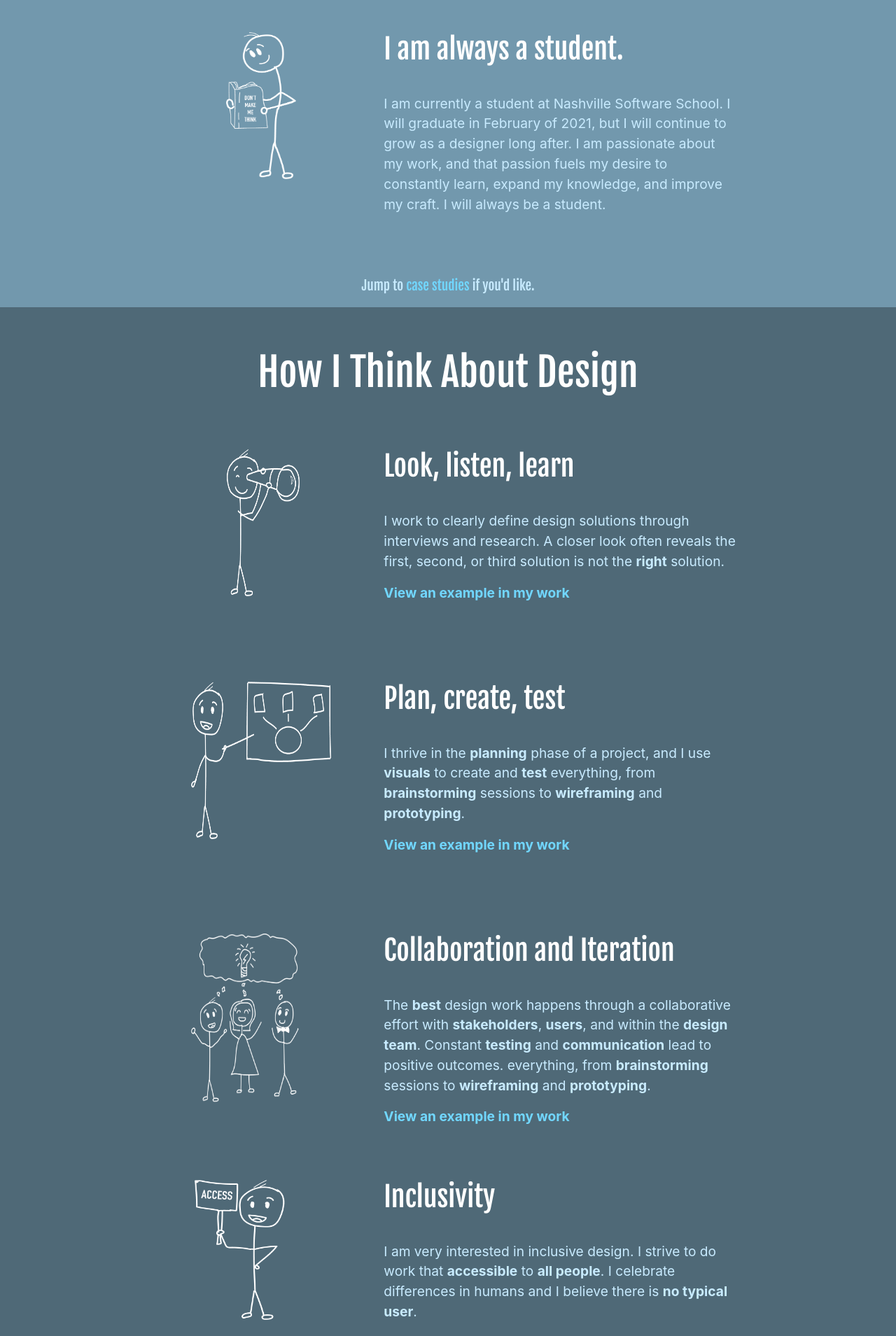
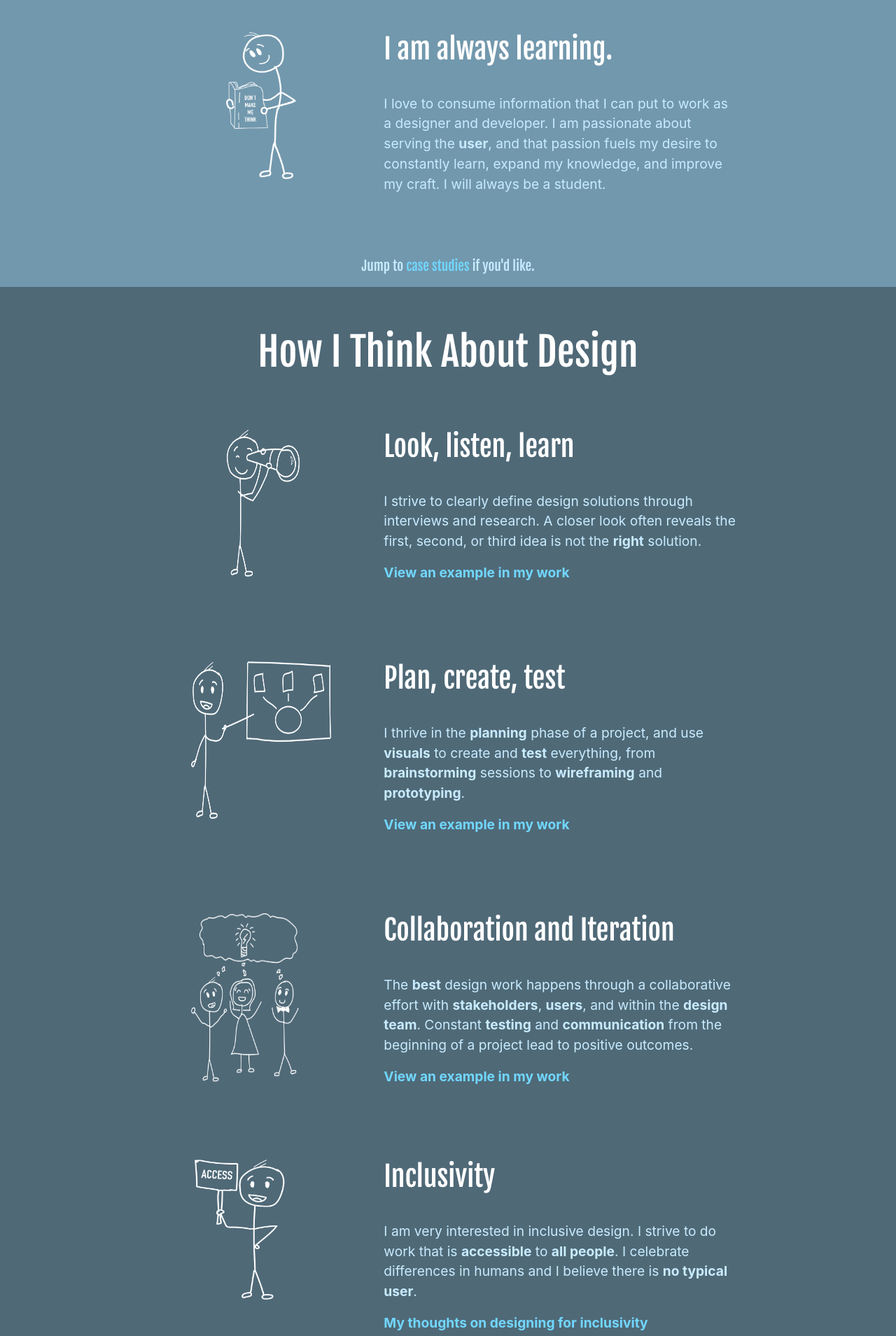
Before and after one commit to Devco2011/Devco2011.github.io, a React (Create React App) app: page /#/ in a window 1280 px wide. Shown: the part 1060-2969 px from the top of the page at 70% size. Built offline with nearby package versions, Linux system fonts and the light colour scheme.

Commit message:
More clean up

```diff
--- a/src/main/About.js
+++ b/src/main/About.js
@@ -38,9 +38,9 @@ export const About = () => {
                     </Col>
                     <Col className="col-12 col-md-5">
                         <div className="about-div">
-                            <h5 className="section-title">I am always a student.</h5>
-                            <ScrollAnimation animateIn="animate__animated animate__fadeIn"><p>I am currently a student at Nashville Software School. I will graduate in February of 2021, but I will
-                            continue to grow as a designer long after. I am passionate about my work, and that passion fuels my
+                            <h5 className="section-title">I am always learning.</h5>
+                            <ScrollAnimation animateIn="animate__animated animate__fadeIn"><p>I love to consume information that I can put to work
+                            as a designer and developer. I am passionate about serving the <strong>user</strong>, and that passion fuels my
                             desire to constantly learn, expand my knowledge, and improve my craft. I will always be a student.
                             </p></ScrollAnimation>
                         </div>
--- a/src/main/InclusivityModal.js
+++ b/src/main/InclusivityModal.js
@@ -11,18 +11,16 @@ export const InclusivityModal = () => {
     return (
         <>
 
-            <HashLink to="#work" onClick={handleShow}><strong>View an example in my work</strong></HashLink>
+            <HashLink to="#work" onClick={handleShow}><strong>My thoughts on designing for inclusivity</strong></HashLink>
 
 
             <Modal show={show} onHide={handleClose} dialogClassName={"primaryModal"}>
                 <Modal.Header closeButton>
-                    <Modal.Title className="modalTitle">COHORT 43 WEBSITE</Modal.Title>
+                    <Modal.Title className="modalTitle">WHY INCLUSIVITY MATTERS TO ME</Modal.Title>
                 </Modal.Header>
-                <Modal.Body className="modalBody"><p>While designing our cohort website, my team and I conducted user testing with multiple users via Zoom, and I was the facilitator of one of those tests.</p>
-                    <p>Ultimately, the feedback we received led to major changes and overall improvement of our design.</p>
-                    <p><a href="https://nss-day-cohort-43.github.io/" target="_blank">
-                        View the Cohort 43 website</a>
-                    </p>
+                <Modal.Body className="modalBody"><p>Obviously, designing for <strong>inclusivity</strong> expands the reach of experiences and products to <strong>more people</strong>. That means more people are able to participate in society, and, therefore,
+                society itself will better reflect the true <strong>diversity</strong> of our planet.</p><p> As a designer, I view it as a <strong>responsibility</strong> to represent that diversity in my work,
+                    by thinking beyond myself, empathizing, exploring, and expanding my own world view.</p>
                 </Modal.Body>
             </Modal>
         </>
--- a/src/main/PlanModal.js
+++ b/src/main/PlanModal.js
@@ -1,5 +1,6 @@
 import { React, useState } from 'react';
 import { HashLink } from 'react-router-hash-link';
+import { Link } from 'react-router-dom';
 import { Modal, Nav } from 'react-bootstrap';
 
 export const PlanModal = () => {
@@ -23,9 +24,10 @@ export const PlanModal = () => {
                     <li>Pencil and paper wireframe for V2, after initial interviews</li>
                     <li>Whiteboard wireframe for first user flow design</li>
                     <li> Figma mockup to solidify design elements</li>
-                    <p><Nav.Link>
-                        <u>View the full case study</u>
-                    </Nav.Link></p>
+                    <br></br>
+                    <p><Link to="/CaseStudies/TidyFamily" target="_blank">
+                        View the case study
+                    </Link></p>
                 </Modal.Body>
             </Modal>
         </>
--- a/src/main/Process.js
+++ b/src/main/Process.js
@@ -24,7 +24,7 @@ export const Process = () => {
                     <Col className="col-12 col-md-5">
                         <div className="about-div">
                             <h5 className="section-title">Look, listen, learn</h5>
-                            <ScrollAnimation animateIn="animate__animated animate__fadeIn"><p>I work to clearly define design solutions through interviews and research. A closer look often reveals the first, second, or third solution
+                            <ScrollAnimation animateIn="animate__animated animate__fadeIn"><p>I strive to clearly define design solutions through interviews and research. A closer look often reveals the first, second, or third idea
                                 is not the <strong>right</strong> solution. </p>
                                 <p><LookModal />
                                 </p>
@@ -42,7 +42,7 @@ export const Process = () => {
                         <div className="about-div">
 
                             <h5 className="section-title">Plan, create, test</h5>
-                            <ScrollAnimation animateIn="animate__animated animate__fadeIn"><p>I thrive in the <strong>planning</strong> phase of a project, and I use <strong>visuals</strong> to create and <strong>test</strong> everything, from <strong>brainstorming</strong> sessions to <strong>wireframing</strong> and <strong>prototyping</strong>.
+                            <ScrollAnimation animateIn="animate__animated animate__fadeIn"><p>I thrive in the <strong>planning</strong> phase of a project, and use <strong>visuals</strong> to create and <strong>test</strong> everything, from <strong>brainstorming</strong> sessions to <strong>wireframing</strong> and <strong>prototyping</strong>.
                             </p>
                                 <p><PlanModal /></p>
                             </ScrollAnimation>
@@ -59,8 +59,8 @@ export const Process = () => {
                         <div className="about-div">
 
                             <h5 className="section-title">Collaboration and Iteration</h5>
-                            <ScrollAnimation animateIn="animate__animated animate__fadeIn"><p>The <strong>best</strong> design work happens through a collaborative effort with <strong>stakeholders</strong>, <strong>users</strong>, and within the <strong>design team</strong>. Constant <strong>testing</strong> and <strong>communication</strong> lead to positive outcomes.
-                            everything, from <strong>brainstorming</strong> sessions to <strong>wireframing</strong> and <strong>prototyping</strong>.
+                            <ScrollAnimation animateIn="animate__animated animate__fadeIn"><p>The <strong>best</strong> design work happens through a collaborative effort with <strong>stakeholders</strong>, <strong>users</strong>, and within the <strong>design team</strong>. Constant <strong>testing</strong> and <strong>communication</strong> from the beginning of a project lead to positive outcomes.
+
                             </p>
                                 <p><CollabModal /></p>
                             </ScrollAnimation>
@@ -77,7 +77,7 @@ export const Process = () => {
                         <div className="about-div">
 
                             <h5 className="section-title">Inclusivity</h5>
-                            <ScrollAnimation animateIn="animate__animated animate__fadeIn"><p>I am very interested in inclusive design. I strive to do work that <strong>accessible</strong> to <strong>all people</strong>. I celebrate differences in humans and I believe there is <strong>no typical user</strong>.
+                            <ScrollAnimation animateIn="animate__animated animate__fadeIn"><p>I am very interested in inclusive design. I strive to do work that is <strong>accessible</strong> to <strong>all people</strong>. I celebrate differences in humans and I believe there is <strong>no typical user</strong>.
                             </p>
                                 <p><InclusivityModal /></p>
                             </ScrollAnimation>
```
Also changed, not shown: 1 other file (tests, documents, lock files or other folders).
